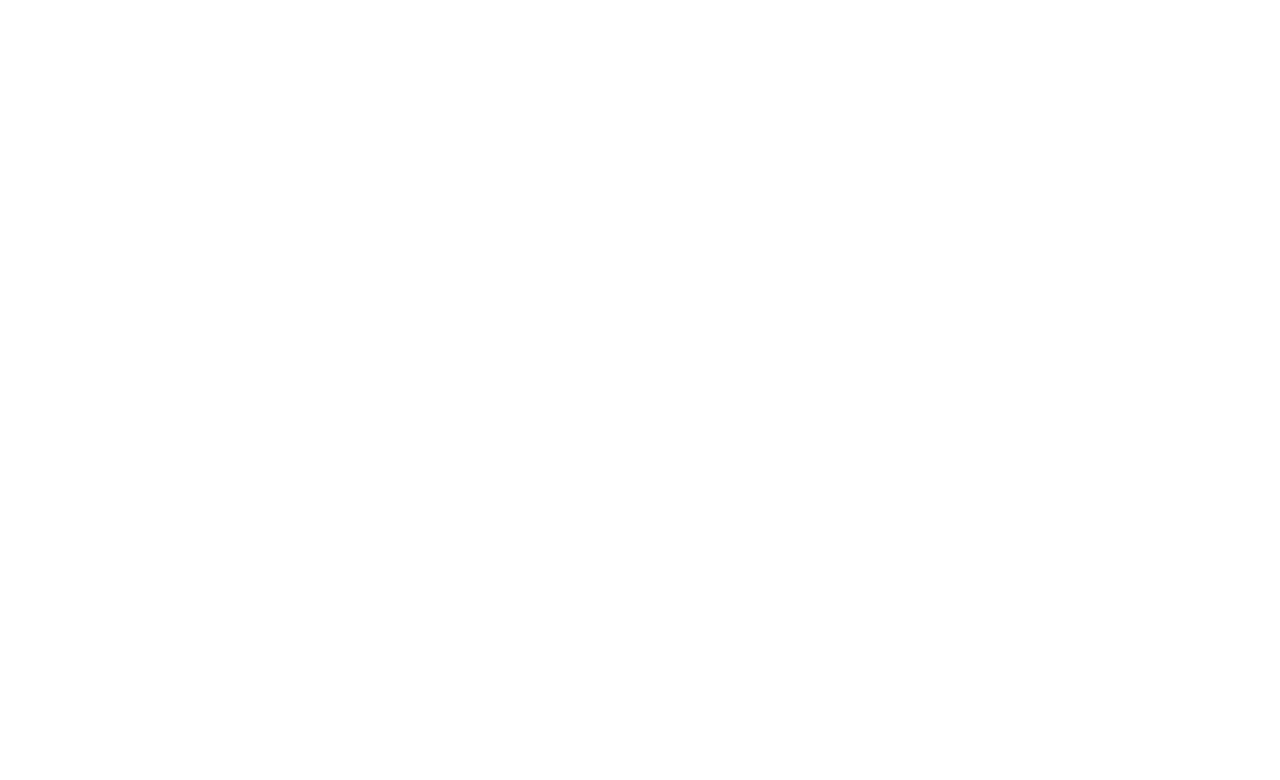
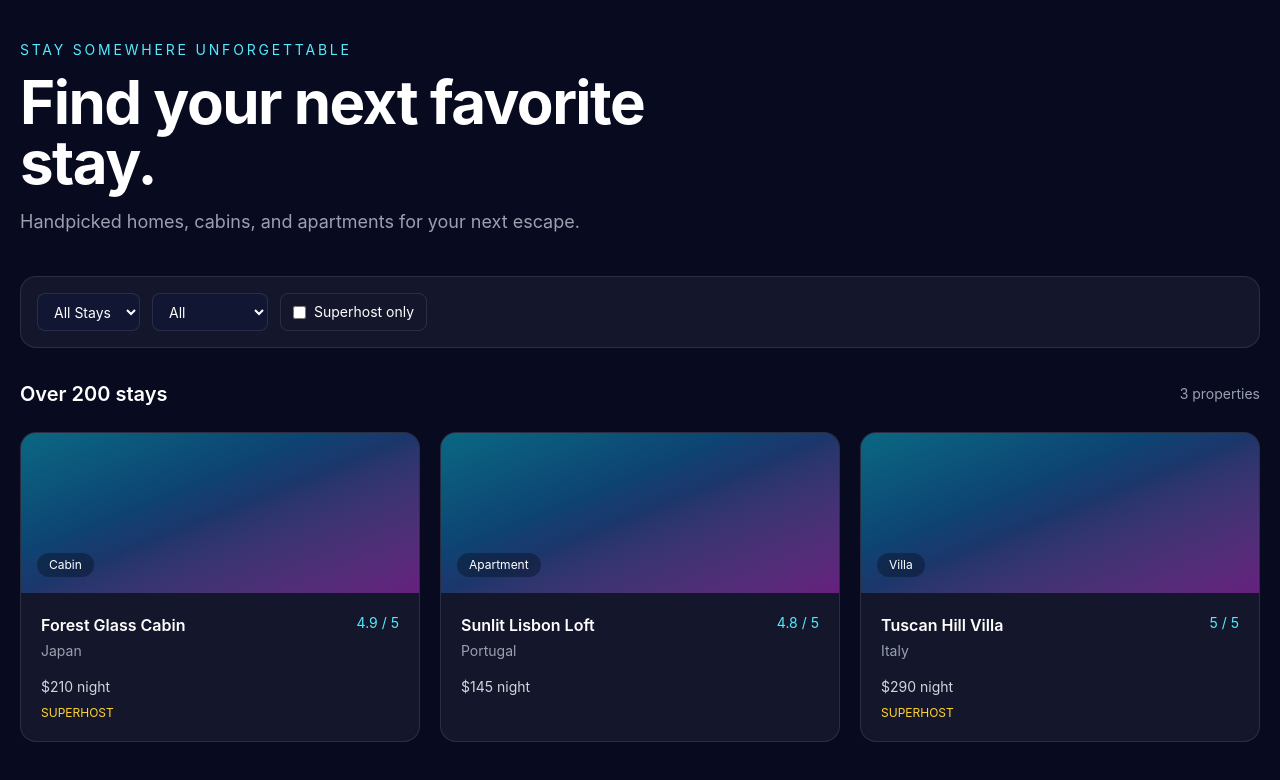
Before and after one commit to Aljina12/Practice-FYP, a React (Vite) app: page / in a window 1280 px wide. Shown: the top 780 px of the page. Built offline with nearby package versions, Linux system fonts and the light colour scheme.

Commit message:
HomePage

```diff
--- /dev/null
+++ b/src/components/FilterBar.tsx
@@ -0,0 +1,52 @@
+type FilterBarProps = {
+    country: string
+    setCountry: (country: string) => void
+    superhostOnly: boolean
+    setSuperhostOnly: (superhostOnly: boolean) => void
+    propertyType: string
+    setPropertyType: (propertyType: string) => void
+}
+
+const FilterBar = ({
+    country,
+    setCountry,
+    superhostOnly,
+    setSuperhostOnly,
+    propertyType,
+    setPropertyType,
+}: FilterBarProps) => (
+    <div className="flex flex-wrap gap-3 rounded-2xl border border-white/10 bg-white/5 p-4">
+        <select
+            className="rounded-lg border border-white/10 bg-[#111633] px-3 py-2 text-sm"
+            value={country}
+            onChange={(event) => setCountry(event.target.value)}
+            aria-label="Filter by country"
+        >
+            <option>All Stays</option>
+            <option>Japan</option>
+            <option>Italy</option>
+            <option>Portugal</option>
+        </select>
+        <select
+            className="rounded-lg border border-white/10 bg-[#111633] px-3 py-2 text-sm"
+            value={propertyType}
+            onChange={(event) => setPropertyType(event.target.value)}
+            aria-label="Filter by property type"
+        >
+            <option>All</option>
+            <option>Cabin</option>
+            <option>Apartment</option>
+            <option>Villa</option>
+        </select>
+        <label className="flex items-center gap-2 rounded-lg border border-white/10 px-3 py-2 text-sm">
+            <input
+                type="checkbox"
+                checked={superhostOnly}
+                onChange={(event) => setSuperhostOnly(event.target.checked)}
+            />
+            Superhost only
+        </label>
+    </div>
+)
+
+export default FilterBar
--- /dev/null
+++ b/src/components/HeroSection.tsx
@@ -0,0 +1,15 @@
+const HeroSection = () => (
+    <header className="mb-10">
+        <p className="mb-3 text-sm uppercase tracking-[0.2em] text-cyan-300">
+            Stay somewhere unforgettable
+        </p>
+        <h1 className="max-w-3xl text-4xl font-bold tracking-tight sm:text-6xl">
+            Find your next favorite stay.
+        </h1>
+        <p className="mt-4 max-w-2xl text-lg text-gray-400">
+            Handpicked homes, cabins, and apartments for your next escape.
+        </p>
+    </header>
+)
+
+export default HeroSection
--- /dev/null
+++ b/src/components/PropertyCard.tsx
@@ -0,0 +1,30 @@
+import type { Property } from '../data/properties'
+
+type PropertyCardProps = {
+    property: Property
+}
+
+const PropertyCard = ({ property }: PropertyCardProps) => (
+    <article className="overflow-hidden rounded-2xl border border-white/10 bg-white/5">
+        <div className="flex h-40 items-end bg-linear-to-br from-cyan-500/50 via-blue-500/30 to-fuchsia-500/40 p-4">
+            <span className="rounded-full bg-black/30 px-3 py-1 text-xs backdrop-blur">
+                {property.type}
+            </span>
+        </div>
+        <div className="p-5">
+            <div className="flex items-start justify-between gap-3">
+                <div>
+                    <h3 className="font-semibold">{property.name}</h3>
+                    <p className="mt-1 text-sm text-gray-400">{property.country}</p>
+                </div>
+                <span className="text-sm text-cyan-300">{property.rating} / 5</span>
+            </div>
+            <p className="mt-4 text-sm text-gray-300">${property.price} night</p>
+            {property.superhost && (
+                <p className="mt-2 text-xs text-amber-300">SUPERHOST</p>
+            )}
+        </div>
+    </article>
+)
+
+export default PropertyCard
--- /dev/null
+++ b/src/data/properties.ts
@@ -0,0 +1,15 @@
+export type Property = {
+    id: number
+    name: string
+    country: string
+    type: 'Cabin' | 'Apartment' | 'Villa'
+    rating: number
+    price: number
+    superhost: boolean
+}
+
+export const properties: Property[] = [
+    { id: 1, name: 'Forest Glass Cabin', country: 'Japan', type: 'Cabin', rating: 4.9, price: 210, superhost: true },
+    { id: 2, name: 'Sunlit Lisbon Loft', country: 'Portugal', type: 'Apartment', rating: 4.8, price: 145, superhost: false },
+    { id: 3, name: 'Tuscan Hill Villa', country: 'Italy', type: 'Villa', rating: 5, price: 290, superhost: true },
+]
--- a/src/homePage.tsx
+++ /dev/null
@@ -1,5 +0,0 @@
-function HomePage() {
-    return null
-}
-
-export default HomePage;
--- a/src/main.tsx
+++ b/src/main.tsx
@@ -1,10 +1,11 @@
 import { StrictMode } from 'react'
 import { createRoot } from 'react-dom/client'
 import './index.css'
+import HomePage from './pages/Homepage'
 
 
 createRoot(document.getElementById('root')!).render(
   <StrictMode>
-
+    <HomePage />
   </StrictMode>,
 )
--- /dev/null
+++ b/src/pages/Homepage.tsx
@@ -0,0 +1,101 @@
+import { useState } from "react";
+
+import HeroSection from "../components/HeroSection";
+import FilterBar from "../components/FilterBar";
+import PropertyCard from "../components/PropertyCard";
+import { properties } from "../data/properties";
+
+
+const HomePage = () => {
+    const [country, setCountry] = useState("All Stays");
+
+    const [superhostOnly, setSuperhostOnly] = useState(false);
+
+    const [propertyType, setPropertyType] = useState("All");
+
+    // Filter properties
+    const filteredProperties = properties.filter((property) => {
+        const matchesCountry =
+            country === "All Stays" || property.country === country;
+
+        const matchesSuperhost =
+            !superhostOnly || property.superhost;
+
+        const matchesType =
+            propertyType === "All" || property.type === propertyType;
+
+        return matchesCountry && matchesSuperhost && matchesType;
+    });
+
+    return (
+        <main className="min-h-screen bg-[#080b20] text-white">
+
+            <div className="mx-auto max-w-362.5 px-5 py-10">
+
+                {/* Hero Section */}
+                <HeroSection />
+
+                {/* Filters */}
+                <FilterBar
+                    country={country}
+                    setCountry={setCountry}
+                    superhostOnly={superhostOnly}
+                    setSuperhostOnly={setSuperhostOnly}
+                    propertyType={propertyType}
+                    setPropertyType={setPropertyType}
+                />
+
+                {/* Property Listing */}
+                <section className="mt-8">
+
+                    <div className="mb-6 flex items-center justify-between">
+
+                        <h2 className="text-xl font-semibold">
+                            Over 200 stays
+                        </h2>
+
+                        <span className="text-sm text-gray-400">
+                            {filteredProperties.length} properties
+                        </span>
+
+                    </div>
+
+                    {/* Property Grid */}
+                    {filteredProperties.length > 0 ? (
+
+                        <div className="grid grid-cols-1 gap-5 sm:grid-cols-2 lg:grid-cols-3">
+
+                            {filteredProperties.map((property) => (
+                                <PropertyCard
+                                    key={property.id}
+                                    property={property}
+                                />
+                            ))}
+
+                        </div>
+
+                    ) : (
+
+                        <div className="py-16 text-center">
+
+                            <h3 className="text-xl font-semibold">
+                                No properties found
+                            </h3>
+
+                            <p className="mt-2 text-gray-400">
+                                Try changing your filters to see more stays.
+                            </p>
+
+                        </div>
+
+                    )}
+
+                </section>
+
+            </div>
+
+        </main>
+    );
+};
+
+export default HomePage;
```
